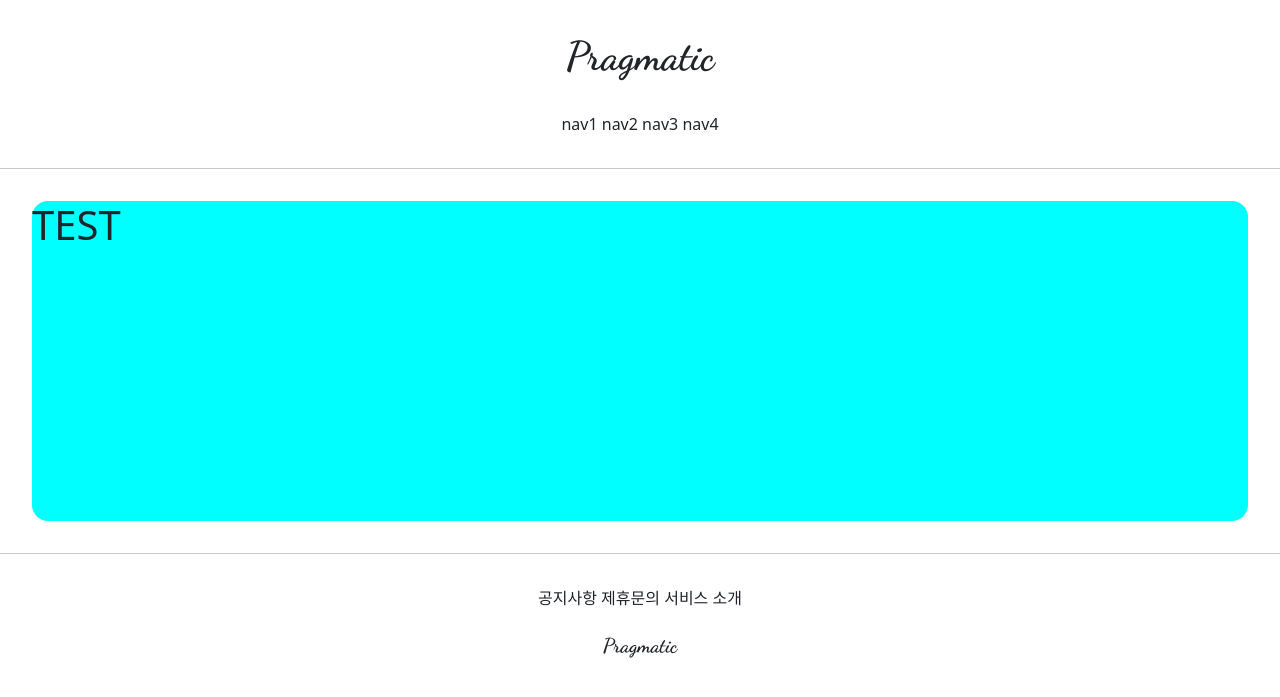
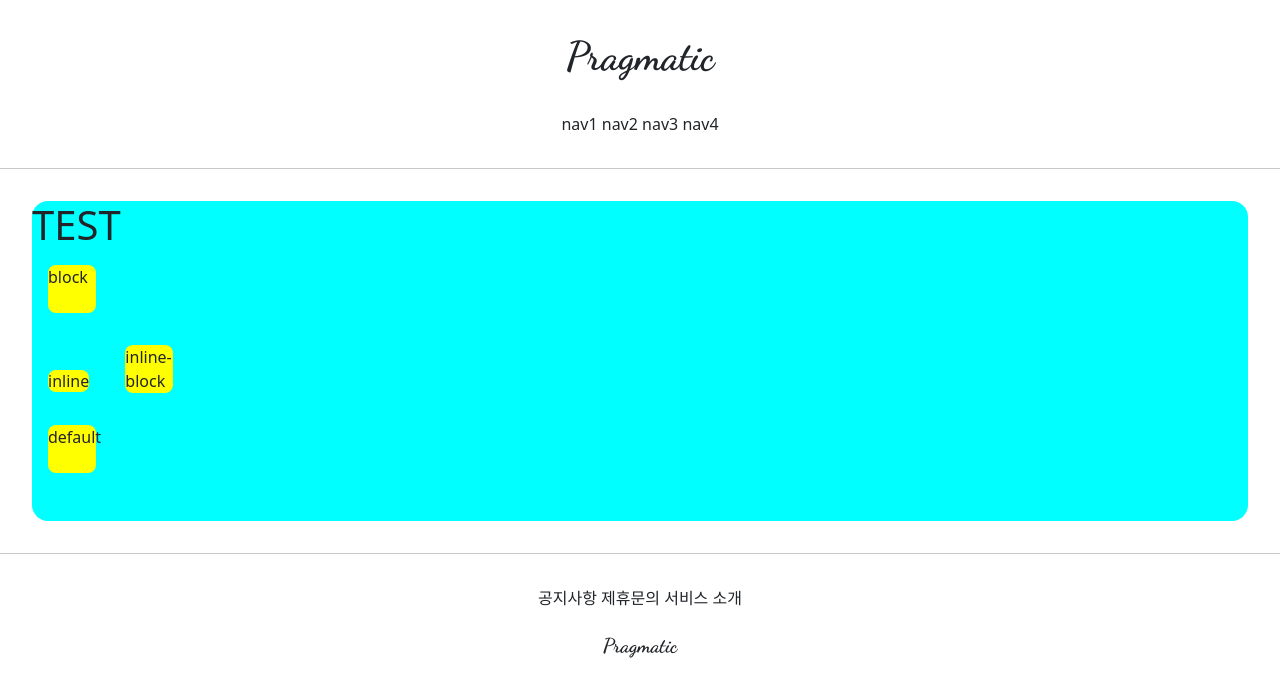
Before and after one commit to jin2313/gis_web_01, a Django app: page /accounts/hello_world/ in a window 1280 px wide. Shown: the top 697 px of the page. Run offline with Django 3.2, Linux system fonts and the light colour scheme; parts of the project's set-up code (start-up, migrations or seed data) failed here and were passed over.

Commit message:
07/07 web 01 commit2

```diff
--- a/accountapp/templates/accountapp/hello_world.html
+++ b/accountapp/templates/accountapp/hello_world.html
@@ -1,5 +1,23 @@
 {%  extends 'base.html' %}
 
 {% block content %}
-    <div style="height: 20rem; background-color: aqua; margin: 2rem; border-radius: 1rem;"><h1>TEST</h1></div>
+    <style>
+        .testing {
+            background-color: yellow;
+            margin: 1rem;
+            height: 48px;
+            width: 48px;
+            border-radius: .5rem;
+        }
+    </style>
+
+    <div style="height: 20rem; background-color: aqua; margin: 2rem; border-radius: 1rem;">
+        <h1>TEST</h1>
+
+        <div class="testing" style="display: block">block</div>
+        <div class="testing" style="display: inline">inline</div>
+        <div class="testing" style="display: inline-block">inline-block</div>
+        <div class="testing" style="display: none">none</div>
+        <div class="testing">default</div>
+    </div>
 {% endblock %}
```
